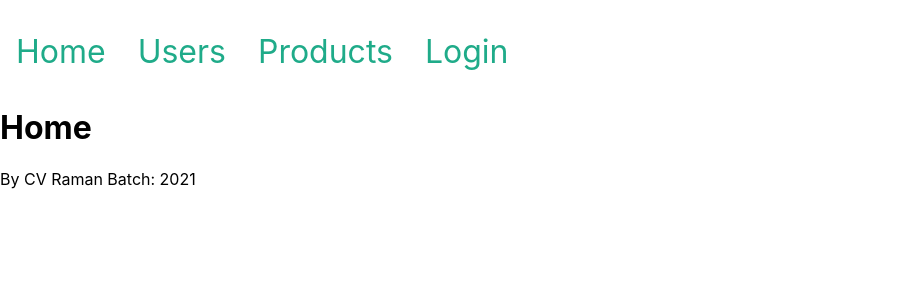
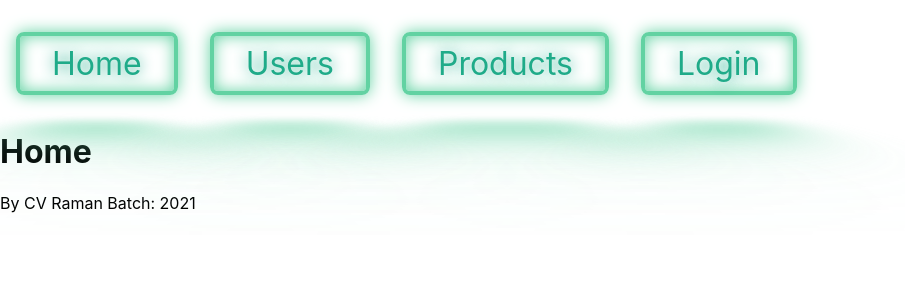
Before and after one commit to manishmahant-attainu/cv-raman-front-end, a React (Create React App) app: page / in a window 1280 px wide. Shown: the top 300 px of the page, without its empty margins (0-905 px from the left). Built offline with nearby package versions, Linux system fonts and the light colour scheme.

Commit message:
application nav bar

```diff
--- a/src/components/Header/Header.scss
+++ b/src/components/Header/Header.scss
@@ -1,10 +1,13 @@
 .main-nav {
+
   &__list {
     display: flex;
     list-style: none;
     padding-inline-start: 0;
+
     &--item {
       padding: 1rem;
+
       &-link {
         color: #1fab89;
         text-decoration: none;
--- a/src/components/Header/index.js
+++ b/src/components/Header/index.js
@@ -10,16 +10,16 @@ const Header = (props) => {
             <nav className="main-nav">
                 <ul className="main-nav__list">
                     <li className="main-nav__list--item">
-                        <Link className="main-nav__list--item-link" to={PATHS.HOME}>Home</Link>
+                        <Link className="main-nav__list--item-link btn" to={PATHS.HOME}>Home</Link>
                     </li>
                     <li className="main-nav__list--item">
-                        <Link className="main-nav__list--item-link" to={PATHS.USERS}>Users</Link>
+                        <Link className="main-nav__list--item-link btn" to={PATHS.USERS}>Users</Link>
                     </li>
                     <li className="main-nav__list--item">
-                        <Link className="main-nav__list--item-link" to={PATHS.PRODUCTS}>Products</Link>
+                        <Link className="main-nav__list--item-link btn" to={PATHS.PRODUCTS}>Products</Link>
                     </li>
                     <li className="main-nav__list--item">
-                        <Link className="main-nav__list--item-link" to="/login">Login</Link>
+                        <Link className="main-nav__list--item-link btn" to="/login">Login</Link>
                     </li>
                 </ul>
             </nav>
--- a/src/index.css
+++ b/src/index.css
@@ -1,3 +1,9 @@
+*,
+*::before,
+*::after {
+  box-sizing: border-box;
+}
+
 body {
   margin: 0;
   font-family: -apple-system, BlinkMacSystemFont, 'Segoe UI', 'Roboto', 'Oxygen',
@@ -11,3 +17,60 @@ code {
   font-family: source-code-pro, Menlo, Monaco, Consolas, 'Courier New',
     monospace;
 }
+
+.btn {
+  font-size: 4rem;
+  display: inline-block;
+  cursor: pointer;
+  text-decoration: none;
+  color: #62d2a2;
+  border: #62d2a2 0.125em solid;
+  padding: 0.25em 1em;
+  border-radius: 0.25em;
+  text-shadow: 0 0 0.125em hsl(0 0% 100% / 0.3), 0 0 0.45em currentColor;
+  box-shadow: inset 0 0 0.5em 0 #62d2a2, 0 0 0.5em 0 #62d2a2;
+  position: relative;
+}
+
+.btn::before {
+  pointer-events: none;
+  content: "";
+  position: absolute;
+  background: #62d2a2;
+  top: 120%;
+  left: 0;
+  width: 100%;
+  height: 100%;
+  transform: perspective(1em) rotateX(40deg) scale(1, 0.35);
+  filter: blur(1em);
+  opacity: 0.7;
+}
+
+.btn::after {
+  content: "";
+  position: absolute;
+  top: 0;
+  bottom: 0;
+  left: 0;
+  right: 0;
+  box-shadow: 0 0 2em 0.5em #62d2a2;
+  opacity: 0;
+  background-color: #62d2a2;
+  z-index: -1;
+  transition: opacity 100ms linear;
+}
+
+.btn:hover,
+.btn:focus {
+  color: #9df3c4;
+  text-shadow: none;
+}
+
+.btn:hover::before,
+.btn:focus::before {
+  opacity: 1;
+}
+.btn:hover::after,
+.btn:focus::after {
+  opacity: 1;
+}
```
